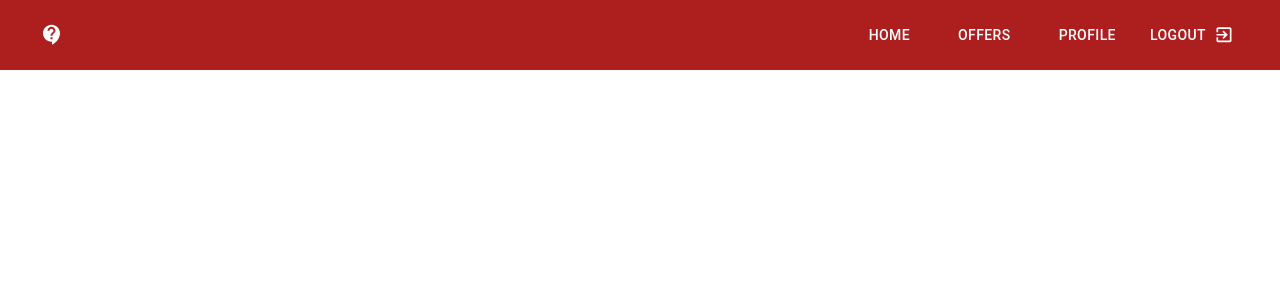
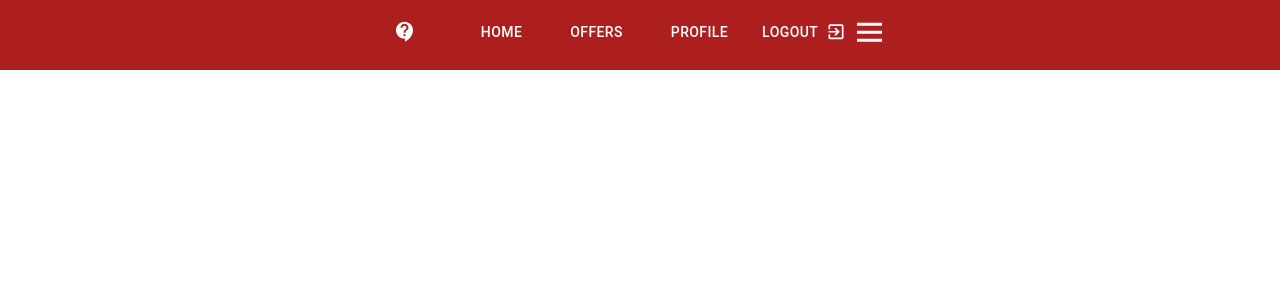
Before and after one commit to Fadikk367/hacknarok_2021, a React (Create React App) app in the folder client/: page / in a window 1280 px wide. Shown: the top 300 px of the page. Built offline with nearby package versions, Linux system fonts and the light colour scheme.

Commit message:
tmp commit

```diff
--- a/client/src/common/components/Header/header.css.js
+++ b/client/src/common/components/Header/header.css.js
@@ -9,6 +9,9 @@ export const CustomHeader = styled.header`
     color: white;
     height: 70px;
     z-index: 100;
+    display: flex;
+    justify-content: space-around;
+    align-items: center;
 `;
 
 export const HeaderContent = styled.div`
--- a/client/src/common/components/Navigation/Navigation.js
+++ b/client/src/common/components/Navigation/Navigation.js
@@ -1,10 +1,13 @@
 import React from 'react';
 
 import ExitToAppIcon from '@material-ui/icons/ExitToApp';
-import { NavList, Link, LogoutButton } from './navigation.css';
+import { NavList, Link, LogoutButton, MenuBurger, Line } from './navigation.css';
 import { logout } from 'state/auth/authActions';
+import useMediaQuery from '@material-ui/core/useMediaQuery';
 
 const Navigation = ({ isAuthentificated }) => {
+  const desktop = useMediaQuery('(min-width:768px)');
+
   const publicNavItems = [
     <li key={1}><Link to='/'>Home</Link></li>,
     <li key={2}><Link to='/login'>Login</Link></li>,
@@ -26,10 +29,18 @@ const Navigation = ({ isAuthentificated }) => {
 
   const navItems = isAuthentificated ? privateNavItems : publicNavItems;
 
+
   return (
-    <NavList>
-      {navItems}
-    </NavList>
+    <>
+      <NavList>
+        {navItems}
+      </NavList>
+      <MenuBurger>
+        <Line />
+        <Line />
+        <Line />
+      </MenuBurger>
+    </>
   )
 }
 
--- a/client/src/common/components/Navigation/navigation.css.js
+++ b/client/src/common/components/Navigation/navigation.css.js
@@ -29,3 +29,16 @@ export const LogoutButton = styled(Button)`
         padding: 10px;
     }
 `;
+
+export const MenuBurger = styled.div`
+    cursor: pointer;
+`
+
+export const Line = styled.div`
+    width: 25px;
+    height: 3px;
+    background-color: white;
+    margin: 5px;
+    -webkit-transition: all 0.5s ease;
+    transition: all 0.5s ease;
+`;
```
